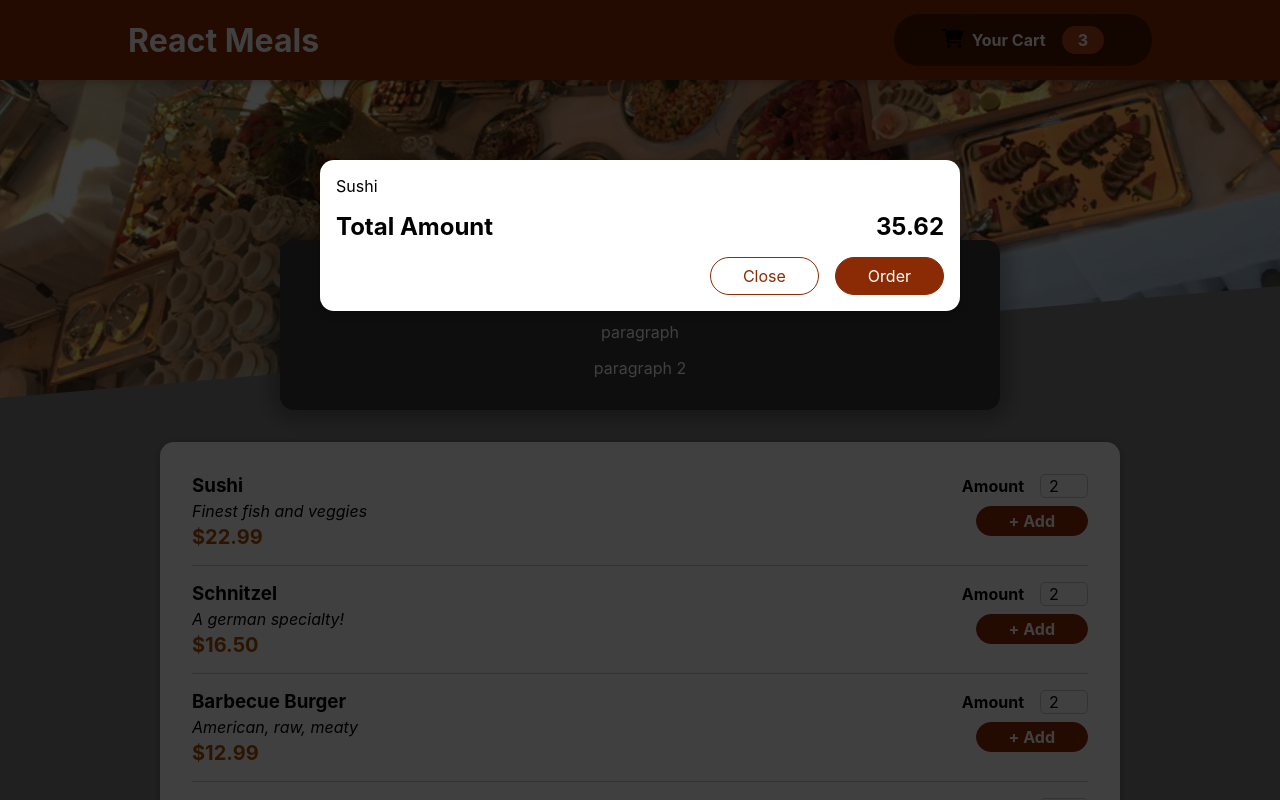
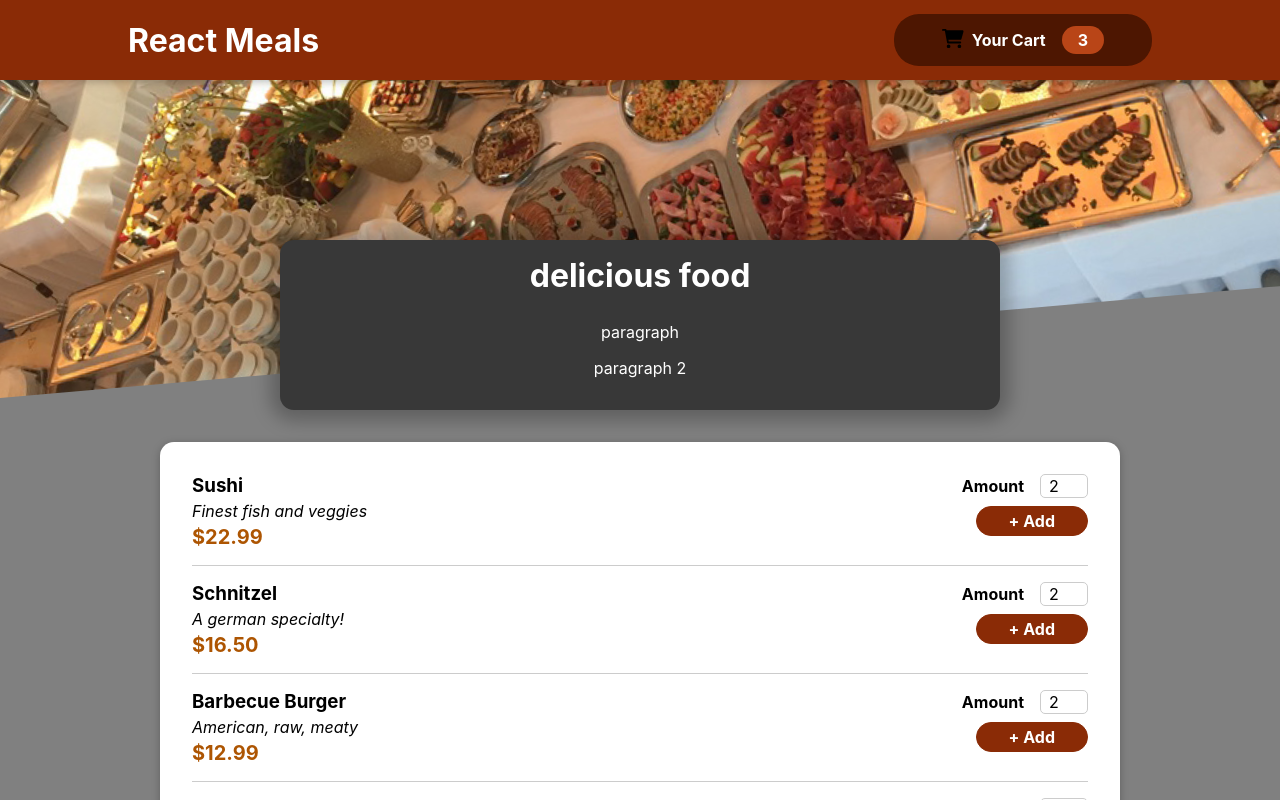
Before and after one commit to Raihan9797/web-prac, a React (Create React App) app in the folder frontend/my-app/: page / in a window 1280 px wide. Shown: the top 800 px of the page. Built offline with nearby package versions, Linux system fonts and the light colour scheme; the HTML template or start-up script is replaced by a standard one.

Commit message:
Manage Cart and Modal State

```diff
--- a/frontend/my-app/src/App.js
+++ b/frontend/my-app/src/App.js
@@ -2,13 +2,23 @@ import './App.css';
 import Header from './components/Layout/Header';
 import Meals from './components/Meals/Meals';
 import Cart from './components/Cart/Cart';
-import {Fragment} from 'react';
+import {Fragment, useState} from 'react';
 
 function App() {
+  const [cartIsShown, setCartIsShown] = useState(false);
+
+  function showCartHandler() {
+    console.log('show cart');
+    setCartIsShown(true);
+  }
+  function hideCartHandler() {
+    setCartIsShown(false);
+  }
+
   return (
-    <Fragment className="App">
-      <Cart/>
-      <Header></Header>
+    <Fragment>
+      {cartIsShown && <Cart onHideCart={hideCartHandler}/>}
+      <Header onShowCart={showCartHandler}></Header>
       <main>
         <Meals></Meals>
 
--- a/frontend/my-app/src/components/Cart/Cart.js
+++ b/frontend/my-app/src/components/Cart/Cart.js
@@ -9,14 +9,14 @@ function Cart(props) {
     </ul>
 
     return (
-        <Modal>
+        <Modal onHideModal={props.onHideCart}>
             {cartItems}
             <div className = {classes.total}>
                 <span>Total Amount</span>
                 <span>35.62</span>
             </div>
             <div className={classes.actions}>
-                <button className={classes['button--alt']}>Close</button>
+                <button className={classes['button--alt']} onClick={props.onHideCart}>Close</button>
                 <button className={classes.button}>Order</button>
             </div>
         </Modal>
--- a/frontend/my-app/src/components/Layout/Header.js
+++ b/frontend/my-app/src/components/Layout/Header.js
@@ -7,7 +7,7 @@ function Header(props) {
     return <Fragment>
         <header className='header'>
             <h1>React Meals</h1>
-            <HeaderCartButton/>
+            <HeaderCartButton onClick = {props.onShowCart}/>
         </header>
         <div className='main-image'>
             <img
--- a/frontend/my-app/src/components/Layout/HeaderCartButton.js
+++ b/frontend/my-app/src/components/Layout/HeaderCartButton.js
@@ -7,7 +7,7 @@ import './HeaderCartButton.css';
 // 3rd for badge of numItems
 
 function HeaderCartButton(props) {
-    return <button className='button'>
+    return <button className='button' onClick={props.onClick}>
 
         <span className='icon'>
             <CartIcon/>
--- a/frontend/my-app/src/components/UI/Modal.js
+++ b/frontend/my-app/src/components/UI/Modal.js
@@ -4,7 +4,7 @@ import ReactDOM from 'react-dom';
 
 
 function Backdrop(props) {
-    return <div className={classes.backdrop}></div>
+    return <div className={classes.backdrop} onClick={props.onClick}></div>
 };
 
 function ModalOverlay(props) {
@@ -20,7 +20,7 @@ const portalElement = document.getElementById('overlays');
 
 function Modal(props) {
     return <Fragment>
-        {ReactDOM.createPortal(<Backdrop/>, portalElement)}
+        {ReactDOM.createPortal(<Backdrop onClick ={props.onHideModal}/>, portalElement)}
         {ReactDOM.createPortal(<ModalOverlay>{props.children}</ModalOverlay>,
          portalElement)}
     </Fragment>
```
Also changed, not shown: 1 other file (tests, documents, lock files or other folders).
